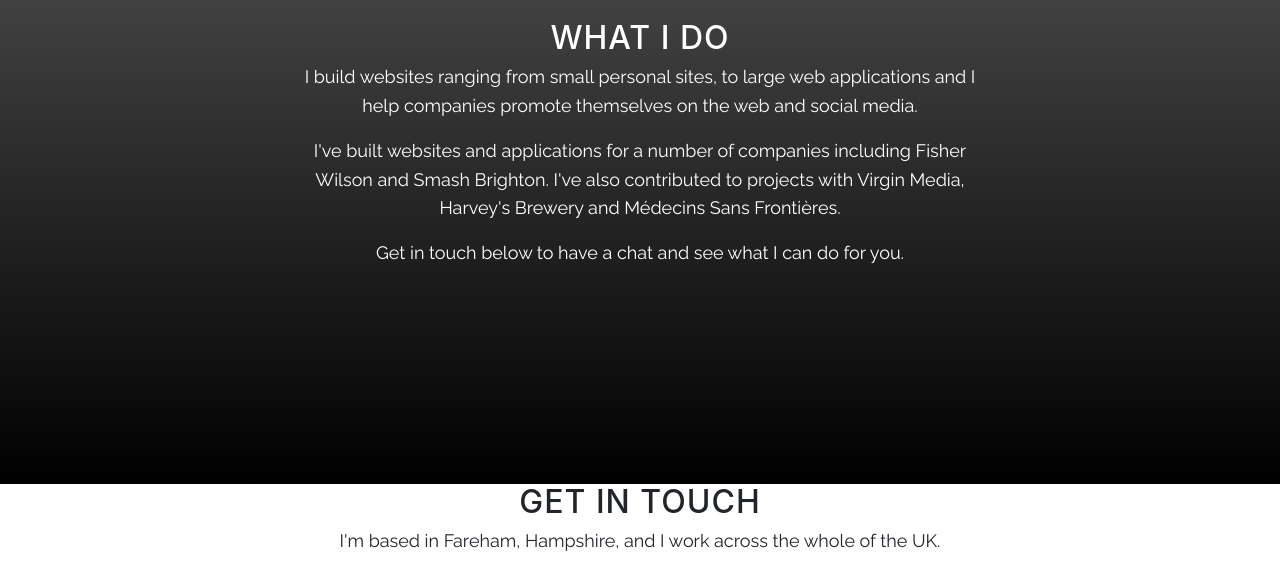
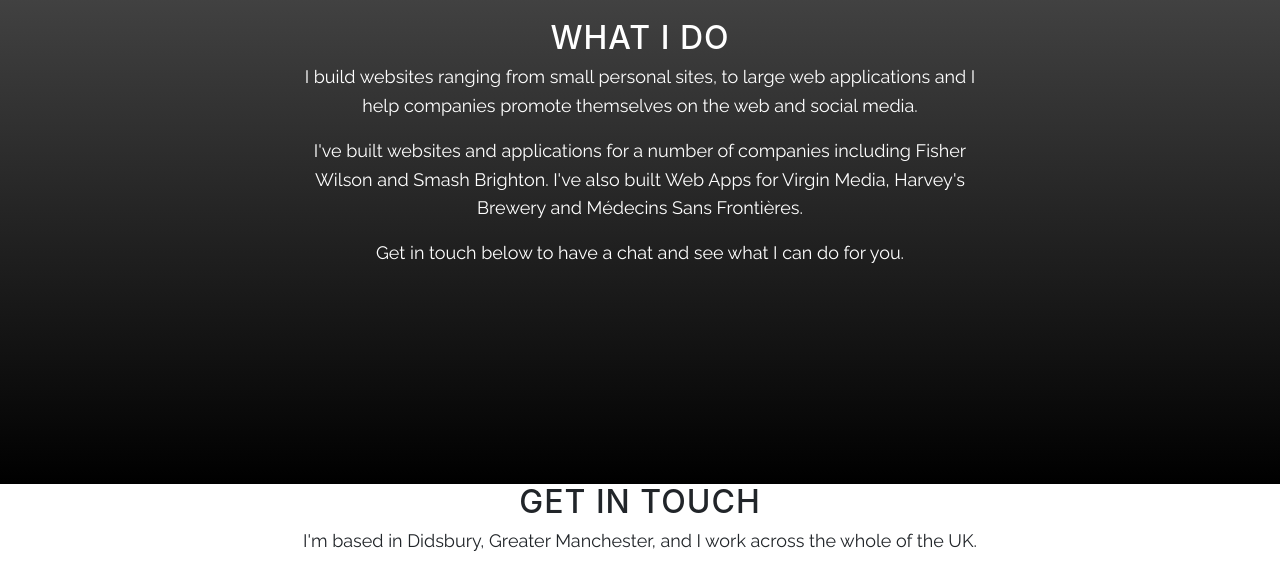
Before and after one commit to samkirsten/samkirsten.github.io, a website with bundled scripts: page index.html in a window 1280 px wide. Shown: the part 880-1449 px from the top of the page. Built offline with nearby package versions, Linux system fonts and the light colour scheme; files whose address does not match are found by name.

Commit message:
updated location

```diff
--- a/index.html
+++ b/index.html
@@ -108,7 +108,7 @@
     <div class="col-lg-8 mx-auto">
       <h2>What I Do</h2>
       <p>I build websites ranging from small personal sites, to large web applications and I help companies promote themselves on the web and social media.</p>
-      <p>I've built websites and applications for a number of companies including Fisher Wilson and Smash Brighton. I've also contributed to projects with Virgin Media, Harvey's Brewery and Médecins Sans Frontières.</p>
+      <p>I've built websites and applications for a number of companies including Fisher Wilson and Smash Brighton. I've also built Web Apps for Virgin Media, Harvey's Brewery and Médecins Sans Frontières.</p>
       <p>Get in touch below to have a chat and see what I can do for you.</p>
     </div>
   </div>
@@ -120,7 +120,7 @@
     <div class="row">
       <div class="col-lg-8 mx-auto">
         <h2>Get In Touch</h2>
-        <p>I'm based in Fareham, Hampshire, and I work across the whole of the UK.</p>
+        <p>I'm based in Didsbury, Greater Manchester, and I work across the whole of the UK.</p>
         <ul class="list-inline banner-social-buttons">
           <li class="list-inline-item">
             <script type="text/javascript" language="javascript">
```
